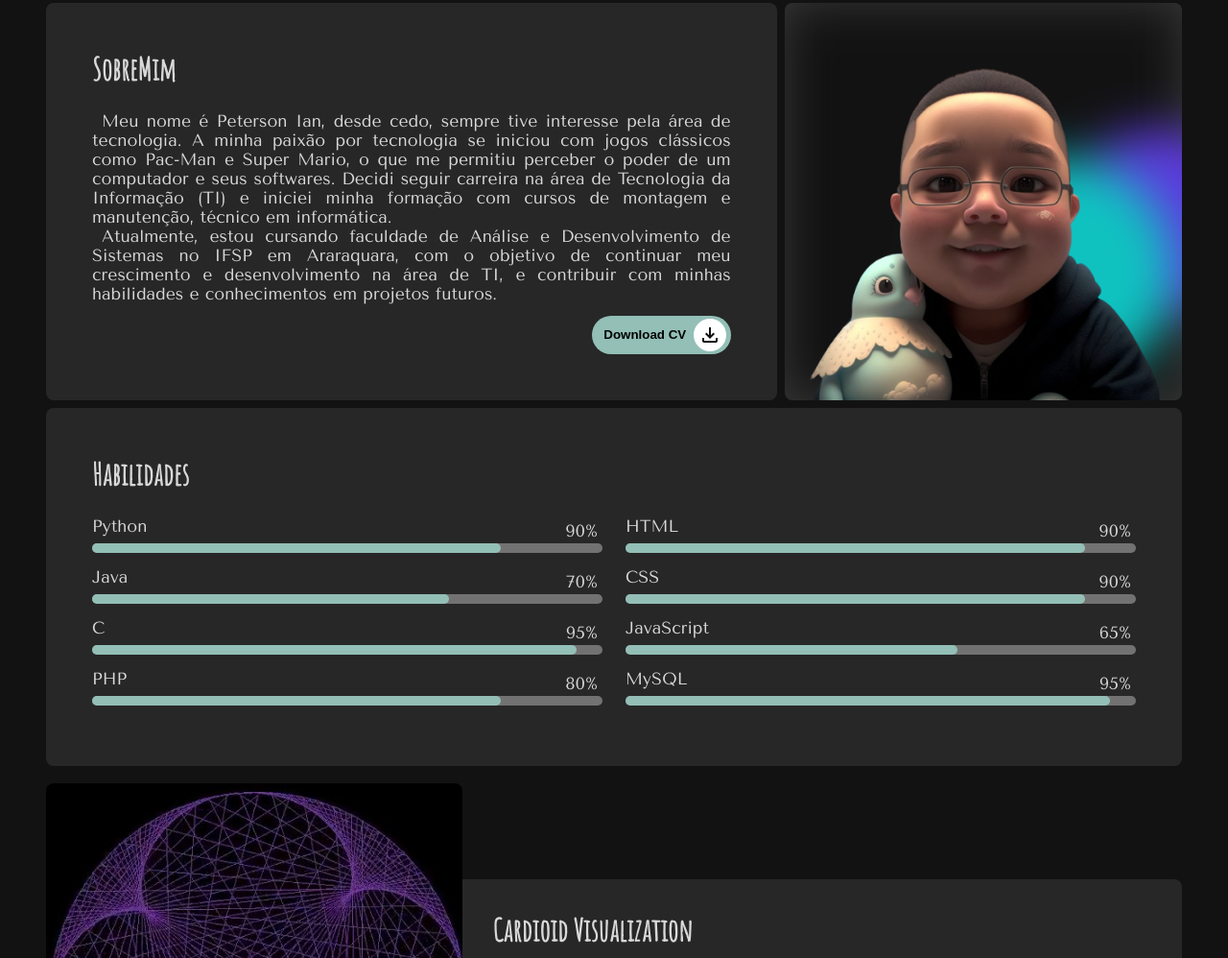
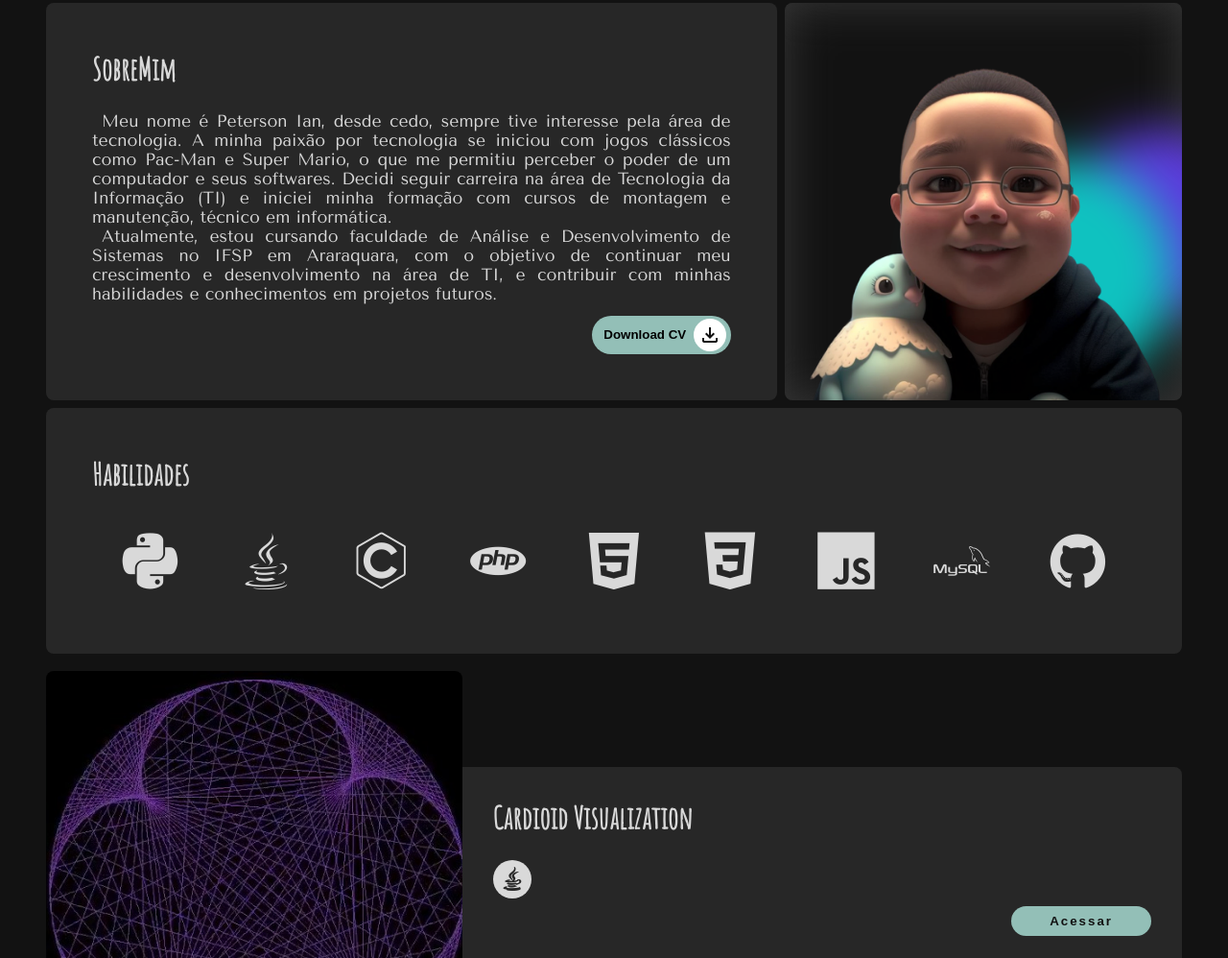
Before and after one commit to peterson-ian/portifolio, a plain HTML site: page index.html in a window 1280 px wide. Shown: the part 433-1431 px from the top of the page at 96% size. Drawn offline with nearby package versions, Linux system fonts and the light colour scheme; a web font is replaced by a local one.

Commit message:
skills update

```diff
--- a/index.html
+++ b/index.html
@@ -8,6 +8,7 @@
     <link rel="stylesheet" href="style.css">
     <link rel="stylesheet" href="https://fonts.googleapis.com/css2?family=Material+Symbols+Outlined:opsz,wght,FILL,GRAD@48,400,0,0" />
     <script src="https://kit.fontawesome.com/1f935ba07d.js" crossorigin="anonymous"></script>
+    <link rel="stylesheet" href="https://cdn.jsdelivr.net/gh/devicons/devicon@v2.15.1/devicon.min.css">
     <script defer src="menu.js"></script>
     <script defer src="animation.js"></script>
 </head>
@@ -60,57 +61,22 @@
             </div>
         </div>
         <div class="skills" id="skills">
-            <div class="container hidden upAnimation">
+            <div class="container containerSkill hidden upAnimation">
                 <h2 class="subTitle">Habilidades</h2>
-                <div class="languages">
-                    <div>
-                        <div class="containerHabilidade">
-                            <p>Python</p>
-                            <div class="progress_bar"><span class="bar barPython hidden barAnimation"></span></div>
-                            <span class="porcent">90%</span>
-                        </div>
-                        <div class="containerHabilidade">
-                            <p>Java</p>
-                            <div class="progress_bar"><span class="bar barJava hidden barAnimation"></span></div>
-                            <span class="porcent">70%</span>
-                        </div>
-                        <div class="containerHabilidade">
-                            <p>C</p>
-                            <div class="progress_bar"><span class="bar barC hidden barAnimation"></span></div>
-                            <span class="porcent">95%</span>
-                        </div>
-                        <div class="containerHabilidade">
-                            <p>PHP</p>
-                            <div class="progress_bar"><span class="bar barPHP hidden barAnimation"></span></div>
-                            <span class="porcent">80%</span>
-                        </div>
-                    </div>
-                    <div>
-                        <div class="containerHabilidade">
-                            <p>HTML</p>
-                            <div class="progress_bar"><span class="bar barHTML hidden barAnimation"></span></div>
-                            <span class="porcent">90%</span>
-                        </div>
-                        <div class="containerHabilidade">
-                            <p>CSS</p>
-                            <div class="progress_bar"><span class="bar barCSS hidden barAnimation"></span></div>
-                            <span class="porcent">90%</span>
-                        </div>
-                        <div class="containerHabilidade">
-                            <p>JavaScript</p>
-                            <div class="progress_bar"><span class="bar barJS hidden barAnimation"></span></div>
-                            <span class="porcent">65%</span>
-                        </div>
-                        <div class="containerHabilidade">
-                            <p>MySQL</p>
-                            <div class="progress_bar"><span class="bar barMySQL hidden barAnimation"></span></div>
-                            <span class="porcent">95%</span>
-                        </div>
-                    </div>
+                <div class="containerTecnonologias">
+                    <i class="devicon-python-plain"></i>
+                    <i class="devicon-java-plain"></i>
+                    <i class="devicon-c-line"></i>
+                    <i class="devicon-php-plain"></i>
+                    <i class="devicon-html5-plain"></i>
+                    <i class="devicon-css3-plain"></i>
+                    <i class="devicon-javascript-plain"></i>
+                    <i class="devicon-mysql-plain-wordmark"></i>
+                    <i class="devicon-github-original"></i>
                 </div>
             </div>
         </div>
-        <div class="projects">
+        <div class="projects" id="projects">
             <div class="containerProject hidden rightAnimation">
                 <img class="imgProject hidden imageProjectShow" src="imagens/projects/videoCardioidVisualization.jpg" alt="project image">
                 <div class="textProject">
--- a/style.css
+++ b/style.css
@@ -273,105 +273,29 @@ p{
 
 
 /* Habilidades */
-.skills{
+.containerSkill{
     margin-bottom: 0.5rem;
+    width: 100%;
+    gap: 0.5rem;
 }
 
-.languages{
+.containerTecnonologias{
     display: flex;
-    width: 100%;
-    gap: 1.5rem;
+    flex-wrap: wrap;
+    justify-content: space-around;
 }
 
-.languages > div{
-    width: 100%;
+.skills i{
+    font-size: 3.8rem;
+    border: 1px solid transparent;
+    padding: 1rem;
+    border-radius: 0.5rem;
+    transition: 0.3s;
 }
 
-.containerHabilidade{
-    margin-bottom: 15px;
-    position: relative;
-}
-
-.containerHabilidade p{
-    text-indent: 0;
-    margin-bottom: 8px;
-}
-
-.progress_bar{
-    width: 100%;
-    height: 10px;
-    background-color: var(--light-pastel);
-    border-radius: 15px;
-    position: relative;
-}
-
-.bar{
-    position: absolute;
-    top: 0;
-    left: 0;
-    border-radius: 15px ;
-    background-color: var(--right-blue);
-}
-
-.barPython{
-    width: 80%;
-    height: 100%;
-}
-
-.barJava{
-    width: 70%;
-    height: 100%;
-}
-
-.barPHP{
-    width: 80%;
-    height: 100%;
-}
-
-.barC{
-    width: 95%;
-    height: 100%;
-}
-
-.barHTML{
-    width: 90%;
-    height: 100%;
-}
-
-.barCSS{
-    width: 90%;
-    height: 100%;
-}
-
-.barJS{
-    width: 65%;
-    height: 100%;
-}
-
-.barMySQL{
-    width: 95%;
-    height: 100%;
-}
-
-.porcent{
-    position: absolute;
-    background-color: inherit;
-    padding: 5px;
-    color: var(--white);
-    border-radius: 0.5rem;
-    right: 0;
-    top: 0;
-}
-
-.barAnimation.show{
-    animation-name: barAnimation;
-    animation-duration: 1s;
-}
-
-@keyframes barAnimation {
-    from{
-        width: 0;
-    }
+.skills i:hover{
+    border: 1px solid var(--right-blue);
+    color: var(--right-blue);
 }
 
 /* Projects */
@@ -599,7 +523,7 @@ p{
 
     .nav{
         border-radius: 50%;
-        border: 2px solid var(--white);
+        border: 1px solid var(--white);
     }
 
     .nav.active .menu{
```
